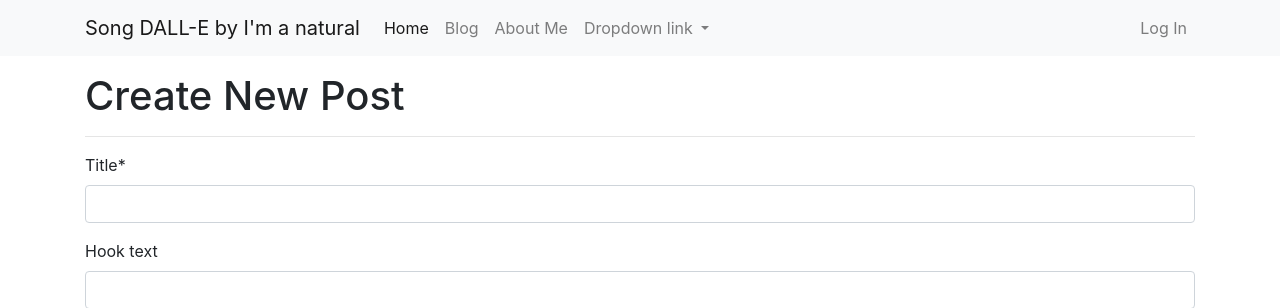
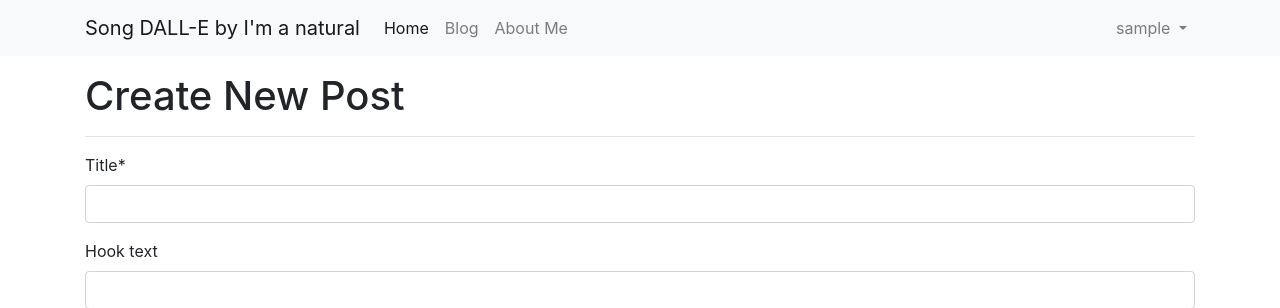
Before and after one commit to letsfuture/do_it_django_a_to_z, a Django app: page /blog/create_post/ in a window 1280 px wide. Shown: the top 308 px of the page. Run offline with Django 4.2, Linux system fonts and the light colour scheme; the visitor is signed in with stand-in values (Sample User, id 1); data that the repository does not hold is empty; some libraries are stand-ins or nearby versions.

Commit message:
구글 로그인 기능 추가하기

```diff
--- a/blog/templates/blog/navbar.html
+++ b/blog/templates/blog/navbar.html
@@ -1,3 +1,5 @@
+{% load socialaccount %}
+
 <nav class="navbar navbar-expand-lg navbar-light bg-light">
     <div class="container">
         <a class="navbar-brand" href="/">Song DALL-E by I'm a natural</a>
@@ -16,22 +18,22 @@
                 <li class="nav-item">
                     <a class="nav-link" href="/about_me/">About Me</a>
                 </li>
+            </ul>
+            <ul class="navbar-nav ml-auto">
+                {% if user.is_authenticated %}
                     <li class="nav-item dropdown">
-                    <a class="nav-link dropdown-toggle" href="#" id="navbarDropdownMenuLink" role="button"
-                        data-toggle="dropdown" aria-haspopup="true" aria-expanded="false">
-                        Dropdown link
+                        <a class="nav-link dropdown-toggle" href="#" id="navbarDropdownMenuLink" role="button" data-toggle="dropdown" aria-haspopup="true" aria-expanded="false">
+                            {{ user.username }}
                         </a>
                         <div class="dropdown-menu" aria-labelledby="navbarDropdownMenuLink">
-                        <a class="dropdown-item" href="#">Action</a>
-                        <a class="dropdown-item" href="#">Another action</a>
-                        <a class="dropdown-item" href="#">Something else here</a>
+                            <a class="dropdown-item" href="/accounts/logout/">Log Out</a>
                         </div>
                     </li>
-            </ul>
-            <ul class="navbar-nav ml-auto">
+                {% else %}
                     <li class="nav-item">
                         <a class="nav-link" href="#" data-toggle="modal" data-target="#loginModal">Log In</a>
                     </li>
+                {% endif %}
             </ul>
         </div>
     </div>
@@ -51,11 +53,11 @@
             <div class="modal-body">
                 <div class="row">
                     <div class="col-md-6">
-                        <button type="button" class="btn btn-outline-dark btn-block btn-sm "><i class="fab fa-google"></i>&nbsp&nbsp Log in with Google</button>
-                        <button type="button" class="btn btn-outline-dark btn-block btn-sm "><i class="far fa-envelope"></i>&nbsp&nbsp Log in with E-mail</button>
+                        <a role="button" class="btn btn-outline-dark btn-block btn-sm" href="{% provider_login_url 'google' %}"><i class="fab fa-google"></i>&nbsp&nbsp Log in with Google</a>
+                        <a role="button" class="btn btn-outline-dark btn-block btn-sm" href="/accounts/login/"><i class="far fa-envelope"></i>&nbsp&nbsp Log in with E-mail</a>
                     </div>
                     <div class="col-md-6">
-                        <button type="button" class="btn btn-outline-dark btn-block btn-sm"><i class="far fa-envelope"></i>&nbsp&nbsp Sign Up with E-mail</button>
+                        <a role="button" class="btn btn-outline-dark btn-block btn-sm" href="/accounts/signup/"><i class="far fa-envelope"></i>&nbsp&nbsp Sign Up with E-mail</a>
                     </div>
                 </div>
             </div>
--- a/do_it_django_prj/urls.py
+++ b/do_it_django_prj/urls.py
@@ -23,6 +23,7 @@ urlpatterns = [
     path('blog/', include('blog.urls')),
     path('admin/', admin.site.urls),
     path('markdownx/', include('markdownx.urls')),
+    path('accounts/', include('allauth.urls')),
 ]
 
 urlpatterns += static(settings.MEDIA_URL, document_root=settings.MEDIA_ROOT)
```
Also changed, not shown: do_it_django_prj/settings.py (+24 -1 lines). Lines whose indentation alone changed are shown as unchanged.
